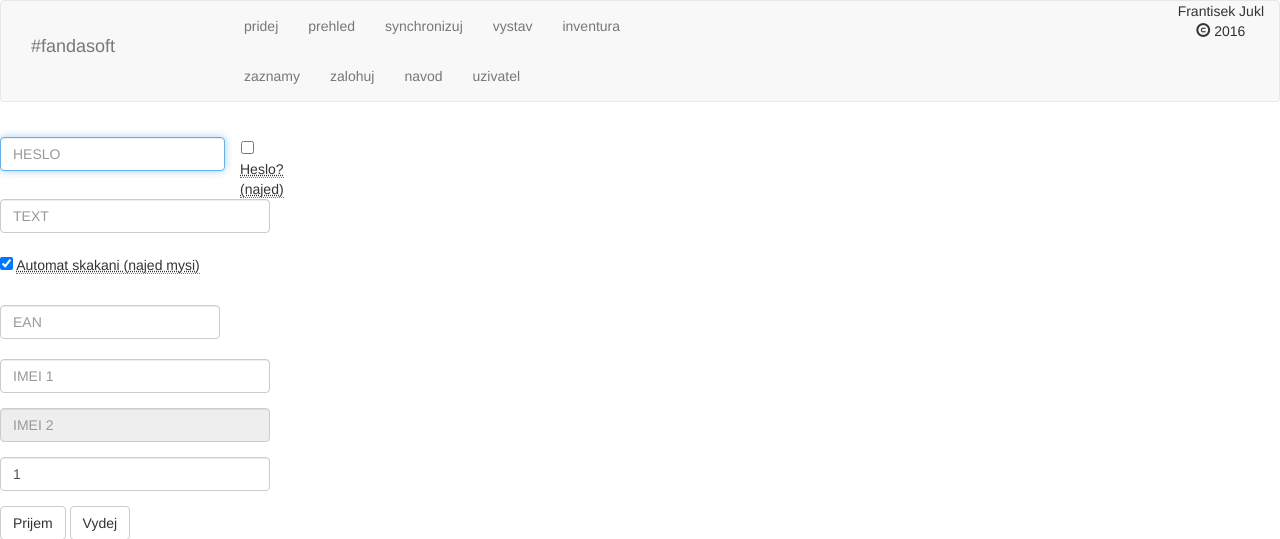
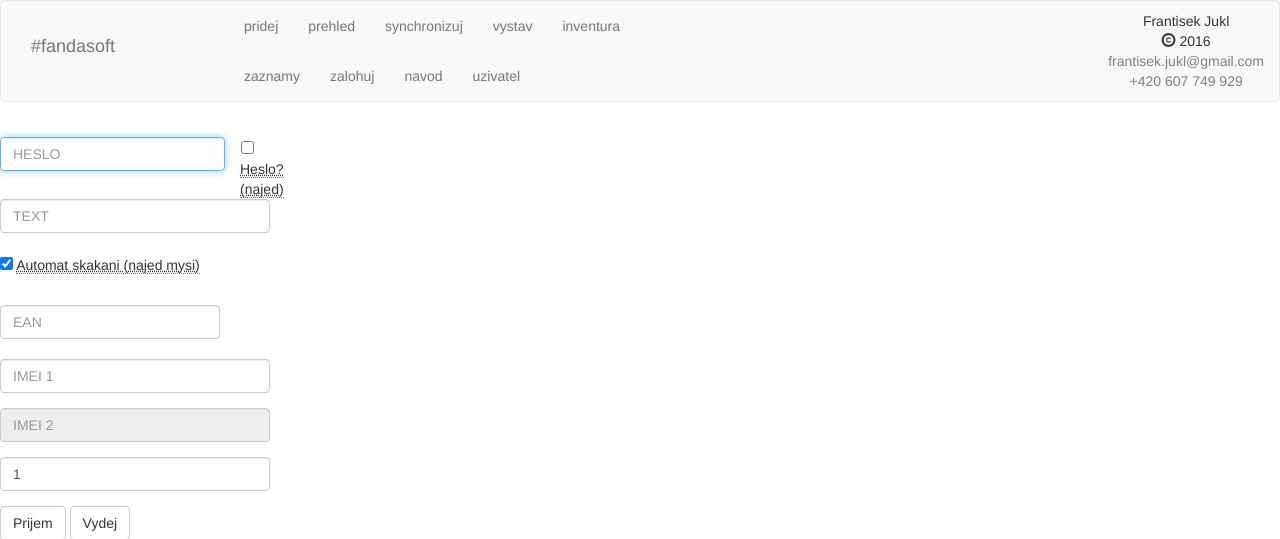
Before and after one commit to Antoninecek/sklad, a PHP site: page /projects/sklad/pridej in a window 1280 px wide. Shown: the top 539 px of the page. Run offline with PHP 8.4, Linux system fonts and the light colour scheme; data that the repository does not hold is empty; some libraries are stand-ins or nearby versions.

Commit message:
update rozlozeni pohled
pridani kontaktnich udaju

```diff
--- a/pohledy/rozlozeni.php
+++ b/pohledy/rozlozeni.php
@@ -92,7 +92,12 @@ and open the template in the editor.
                             </div>
                         </div>
                         <div class="col-sm-2">
-                            <div class=" text-center" style = "float: right">Frantisek Jukl<br><span class = "glyphicon glyphicon-copyright-mark"></span> 2016<br></div>
+                            <div class=" text-center" style = "float: right; margin-top: 10px;">
+                                Frantisek Jukl<br>
+                                <span class = "glyphicon glyphicon-copyright-mark"></span> 2016<br>
+                                <a href="mailto:frantisek.jukl@gmail.com" style="color: grey;">frantisek.jukl@gmail.com</a><br>
+                                <span style="color: grey">+420 607 749 929</span>
+                            </div>
                         </div>
                     </div>
                 </div>
```
